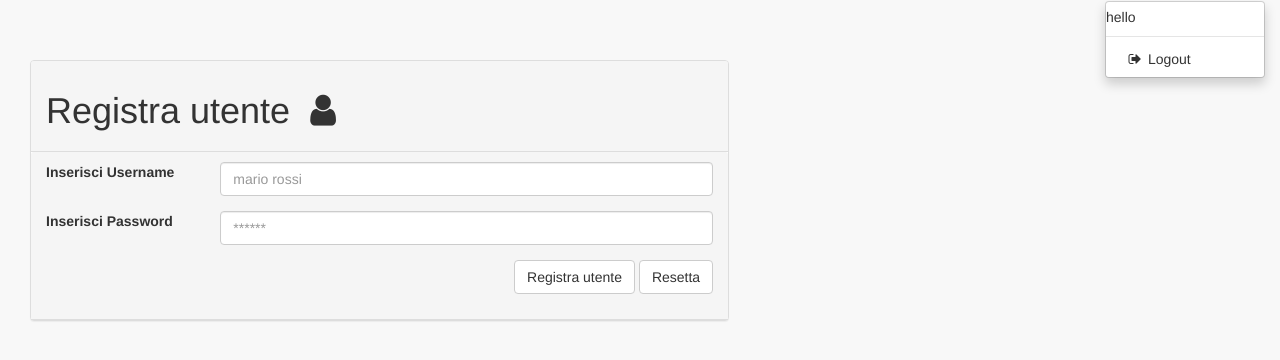
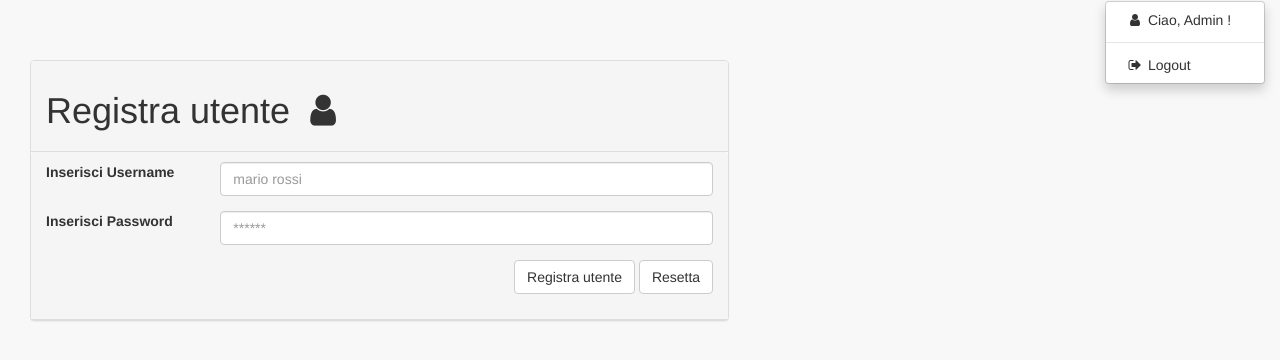
Before and after one commit to michelePap/iotredbamboo, a PHP site: page /view/Admin/RegistraUtenti.php in a window 1280 px wide, after a click that opens the changed part. Shown: the part 51-411 px from the top of the page. Run offline with PHP 8.4, Linux system fonts and the light colour scheme; some libraries are stand-ins or nearby versions.

Commit message:
registra utenti

```diff
--- a/view/Admin/RegistraUtenti.php
+++ b/view/Admin/RegistraUtenti.php
@@ -50,14 +50,8 @@
                         <i class="fa fa-user fa-fw"></i><i class="fa fa-caret-down"></i>
                     </a>
                     <ul class="dropdown-menu dropdown-user">
-						<?php
-                        /*
-                            Saluto utente dropdown list
-                        */
-                        $hello = '<li><a><i class="fa fa-user fa-fw">
-                        </i> Ciao, Admin ! </a>';
-                        echo hello;
-						?>
+						<li>
+                            <a><i class="fa fa-user fa-fw"></i> Ciao, Admin ! </a>
                         </li>
                         <li class="divider"></li>
                         <li><a href="../../index.html"><i class="fa fa-sign-out fa-fw"></i> Logout</a>
```
Also changed, not shown: view/Admin/AggiungiAmbiente.php (+2 -8 lines).
